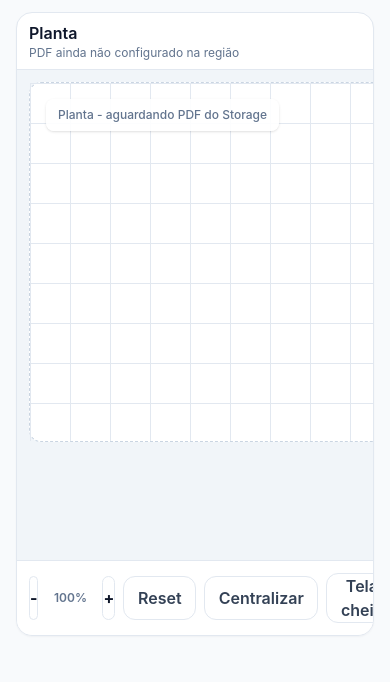
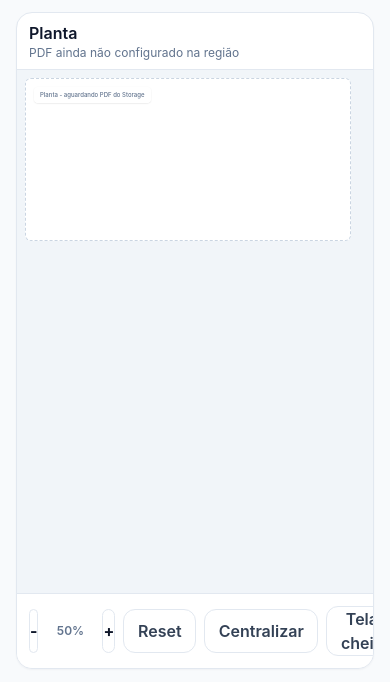
Before and after one commit to leojaime20/LocTag, a React (Vite) app: page /#/ in a window 390 px wide. Shown: the part 468-1150 px from the top of the page. Before the commit the page ends 1120 px from the top, so only its background shows below. Built offline with nearby package versions, Linux system fonts and the light colour scheme; no server answers.

Commit message:
Improve mobile PDF viewer layout

```diff
--- a/src/features/viewer/PdfViewerPanel.tsx
+++ b/src/features/viewer/PdfViewerPanel.tsx
@@ -1,4 +1,5 @@
-import { lazy, memo, Suspense, useMemo, useRef } from 'react';
+import { lazy, memo, Suspense, useEffect, useMemo, useRef, useState } from 'react';
+import type { CSSProperties } from 'react';
 
 import { useViewerStore } from '../../stores/viewerStore';
 import type { Region, EquipmentTag, ViewKind } from '../../types/domain';
@@ -9,6 +10,12 @@ import { ViewerControls } from './ViewerControls';
 const EmbedPdfSurface = lazy(() =>
   import('./EmbedPdfSurface').then((module) => ({ default: module.EmbedPdfSurface })),
 );
+
+const mobileDefaultZoom = 0.5;
+
+type ViewerTransformStyle = CSSProperties & {
+  '--viewer-zoom': number;
+};
 
 interface PdfViewerPanelProps {
   view: ViewKind;
@@ -28,7 +35,9 @@ function PdfViewerPanelComponent({
   isVisible,
 }: PdfViewerPanelProps) {
   const panelRef = useRef<HTMLDivElement>(null);
+  const [isMobile, setIsMobile] = useState(false);
   const viewState = useViewerStore((state) => state.views[view]);
+  const setZoom = useViewerStore((state) => state.setZoom);
   const marker = useMemo(() => {
     if (!region || !tag) return null;
     return realToPdfPoint(
@@ -37,10 +46,29 @@ function PdfViewerPanelComponent({
       view === 'plant' ? region.plantCalibration : region.sideCalibration,
     );
   }, [region, tag, view]);
+  const transformStyle: ViewerTransformStyle = {
+    '--viewer-zoom': viewState.zoom,
+    transform: `translate(${viewState.panX}px, ${viewState.panY}px)`,
+  };
 
   const requestFullscreen = () => {
     void panelRef.current?.requestFullscreen?.();
   };
+
+  useEffect(() => {
+    const mediaQuery = window.matchMedia('(max-width: 767px)');
+    const updateIsMobile = () => setIsMobile(mediaQuery.matches);
+    updateIsMobile();
+    mediaQuery.addEventListener('change', updateIsMobile);
+    return () => mediaQuery.removeEventListener('change', updateIsMobile);
+  }, []);
+
+  useEffect(() => {
+    if (!isMobile) return;
+    if (viewState.zoom === 1 && viewState.panX === 0 && viewState.panY === 0) {
+      setZoom(view, mobileDefaultZoom);
+    }
+  }, [isMobile, setZoom, view, viewState.panX, viewState.panY, viewState.zoom]);
 
   return (
     <section className={`viewer-panel ${isVisible ? 'flex' : 'hidden md:flex'}`} ref={panelRef}>
@@ -54,18 +82,13 @@ function PdfViewerPanelComponent({
       </div>
 
       <div className="viewer-canvas">
-        <div
-          className="viewer-transform"
-          style={{
-            transform: `translate(${viewState.panX}px, ${viewState.panY}px) scale(${viewState.zoom})`,
-          }}
-        >
+        <div className="viewer-transform" style={transformStyle}>
           {pdfUrl ? (
             <Suspense fallback={<div className="viewer-placeholder">Preparando viewer...</div>}>
               <EmbedPdfSurface pdfUrl={pdfUrl} marker={marker} label={tag?.tag ?? null} />
             </Suspense>
           ) : (
-            <div className="relative aspect-[2/1] min-w-[720px] rounded-xl border border-dashed border-slate-300 bg-white">
+            <div className="viewer-empty-page relative rounded-xl border border-dashed border-slate-300 bg-white">
               <div className="absolute inset-0 bg-[linear-gradient(#e2e8f0_1px,transparent_1px),linear-gradient(90deg,#e2e8f0_1px,transparent_1px)] bg-[size:40px_40px]" />
               <div className="absolute left-4 top-4 rounded-lg bg-white/90 px-3 py-2 text-xs font-medium text-slate-500 shadow-sm">
                 {title} - aguardando PDF do Storage
@@ -76,7 +99,11 @@ function PdfViewerPanelComponent({
         </div>
       </div>
 
-      <ViewerControls view={view} onFullscreen={requestFullscreen} />
+      <ViewerControls
+        view={view}
+        onFullscreen={requestFullscreen}
+        resetZoom={isMobile ? mobileDefaultZoom : 1}
+      />
     </section>
   );
 }
--- a/src/features/viewer/ViewerControls.tsx
+++ b/src/features/viewer/ViewerControls.tsx
@@ -4,9 +4,10 @@ import { useViewerStore } from '../../stores/viewerStore';
 interface ViewerControlsProps {
   view: ViewKind;
   onFullscreen: () => void;
+  resetZoom?: number;
 }
 
-export function ViewerControls({ view, onFullscreen }: ViewerControlsProps) {
+export function ViewerControls({ view, onFullscreen, resetZoom = 1 }: ViewerControlsProps) {
   const zoom = useViewerStore((state) => state.views[view].zoom);
   const zoomIn = useViewerStore((state) => state.zoomIn);
   const zoomOut = useViewerStore((state) => state.zoomOut);
@@ -15,16 +16,26 @@ export function ViewerControls({ view, onFullscreen }: ViewerControlsProps) {
 
   return (
     <div className="viewer-controls">
-      <button className="icon-button" type="button" onClick={() => zoomOut(view)} aria-label="Zoom -">
+      <button
+        className="icon-button"
+        type="button"
+        onClick={() => zoomOut(view)}
+        aria-label="Zoom -"
+      >
         -
       </button>
       <span className="min-w-12 text-center text-xs font-semibold text-slate-500">
         {Math.round(zoom * 100)}%
       </span>
-      <button className="icon-button" type="button" onClick={() => zoomIn(view)} aria-label="Zoom +">
+      <button
+        className="icon-button"
+        type="button"
+        onClick={() => zoomIn(view)}
+        aria-label="Zoom +"
+      >
         +
       </button>
-      <button className="control-button" type="button" onClick={() => reset(view)}>
+      <button className="control-button" type="button" onClick={() => reset(view, resetZoom)}>
         Reset
       </button>
       <button className="control-button" type="button" onClick={() => centerMarker(view)}>
--- a/src/features/viewer/ViewerWorkspace.tsx
+++ b/src/features/viewer/ViewerWorkspace.tsx
@@ -14,7 +14,9 @@ export function ViewerWorkspace({ context, isLoading }: ViewerWorkspaceProps) {
   const setView = (view: ViewKind) => setActiveMobileView(view);
 
   if (isLoading) {
-    return <section className="panel min-h-96 text-sm text-slate-500">Carregando viewers...</section>;
+    return (
+      <section className="panel min-h-96 text-sm text-slate-500">Carregando viewers...</section>
+    );
   }
 
   return (
@@ -32,7 +34,7 @@ export function ViewerWorkspace({ context, isLoading }: ViewerWorkspaceProps) {
         ))}
       </div>
 
-      <div className="grid min-h-[560px] flex-1 grid-cols-1 gap-4 md:grid-cols-2">
+      <div className="grid min-h-[62vh] flex-1 grid-cols-1 gap-4 md:min-h-[560px] md:grid-cols-2">
         <PdfViewerPanel
           view="plant"
           title="Planta"
--- a/src/stores/viewerStore.ts
+++ b/src/stores/viewerStore.ts
@@ -12,11 +12,15 @@ interface ViewerStore {
   activeMobileView: ViewKind;
   views: Record<ViewKind, ViewState>;
   setActiveMobileView: (view: ViewKind) => void;
+  setZoom: (view: ViewKind, zoom: number) => void;
   zoomIn: (view: ViewKind) => void;
   zoomOut: (view: ViewKind) => void;
-  reset: (view: ViewKind) => void;
+  reset: (view: ViewKind, zoom?: number) => void;
   centerMarker: (view: ViewKind) => void;
 }
+
+const minZoom = 0.35;
+const maxZoom = 3;
 
 const defaultView: ViewState = {
   zoom: 1,
@@ -31,23 +35,30 @@ export const useViewerStore = create<ViewerStore>((set) => ({
     side: { ...defaultView },
   },
   setActiveMobileView: (view) => set({ activeMobileView: view }),
+  setZoom: (view, zoom) =>
+    set((state) => ({
+      views: {
+        ...state.views,
+        [view]: { ...state.views[view], zoom: Math.min(Math.max(zoom, minZoom), maxZoom) },
+      },
+    })),
   zoomIn: (view) =>
     set((state) => ({
       views: {
         ...state.views,
-        [view]: { ...state.views[view], zoom: Math.min(state.views[view].zoom + 0.15, 3) },
+        [view]: { ...state.views[view], zoom: Math.min(state.views[view].zoom + 0.15, maxZoom) },
       },
     })),
   zoomOut: (view) =>
     set((state) => ({
       views: {
         ...state.views,
-        [view]: { ...state.views[view], zoom: Math.max(state.views[view].zoom - 0.15, 0.5) },
+        [view]: { ...state.views[view], zoom: Math.max(state.views[view].zoom - 0.15, minZoom) },
       },
     })),
-  reset: (view) =>
+  reset: (view, zoom = defaultView.zoom) =>
     set((state) => ({
-      views: { ...state.views, [view]: { ...defaultView } },
+      views: { ...state.views, [view]: { ...defaultView, zoom } },
     })),
   centerMarker: (view) =>
     set((state) => ({
--- a/src/styles.css
+++ b/src/styles.css
@@ -2,7 +2,13 @@
 
 :root {
   font-family:
-    Inter, ui-sans-serif, system-ui, -apple-system, BlinkMacSystemFont, 'Segoe UI', sans-serif;
+    Inter,
+    ui-sans-serif,
+    system-ui,
+    -apple-system,
+    BlinkMacSystemFont,
+    'Segoe UI',
+    sans-serif;
   color-scheme: light;
 }
 
@@ -88,6 +94,8 @@ input {
 }
 
 .viewer-canvas {
+  width: 100%;
+  max-width: 100%;
   min-height: 360px;
   flex: 1;
   overflow: auto;
@@ -97,8 +105,15 @@ input {
 }
 
 .viewer-transform {
+  display: inline-block;
   transform-origin: top left;
   transition: transform 140ms ease;
+  zoom: var(--viewer-zoom, 1);
+}
+
+.viewer-empty-page {
+  aspect-ratio: 2 / 1;
+  width: min(720px, calc((100vw - 4rem) / var(--viewer-zoom, 1)));
 }
 
 .viewer-placeholder {
@@ -179,13 +194,18 @@ input {
 
 @media (max-width: 767px) {
   .viewer-canvas {
-    min-height: 58vh;
-    padding: 0.75rem;
+    min-height: 62vh;
+    padding: 0.5rem;
   }
 
   .viewer-controls {
     position: sticky;
     bottom: 0;
     background: #ffffff;
+    scrollbar-width: none;
+  }
+
+  .viewer-controls::-webkit-scrollbar {
+    display: none;
   }
 }
```
